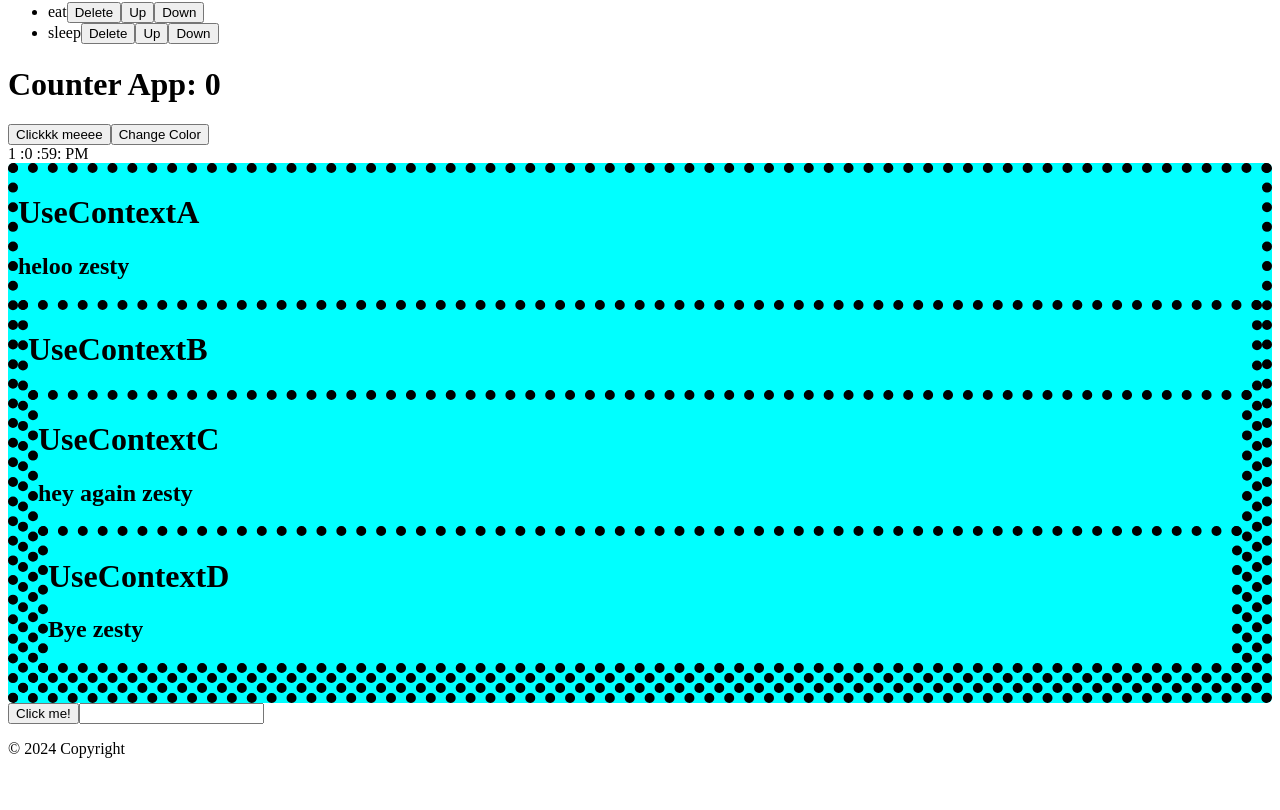
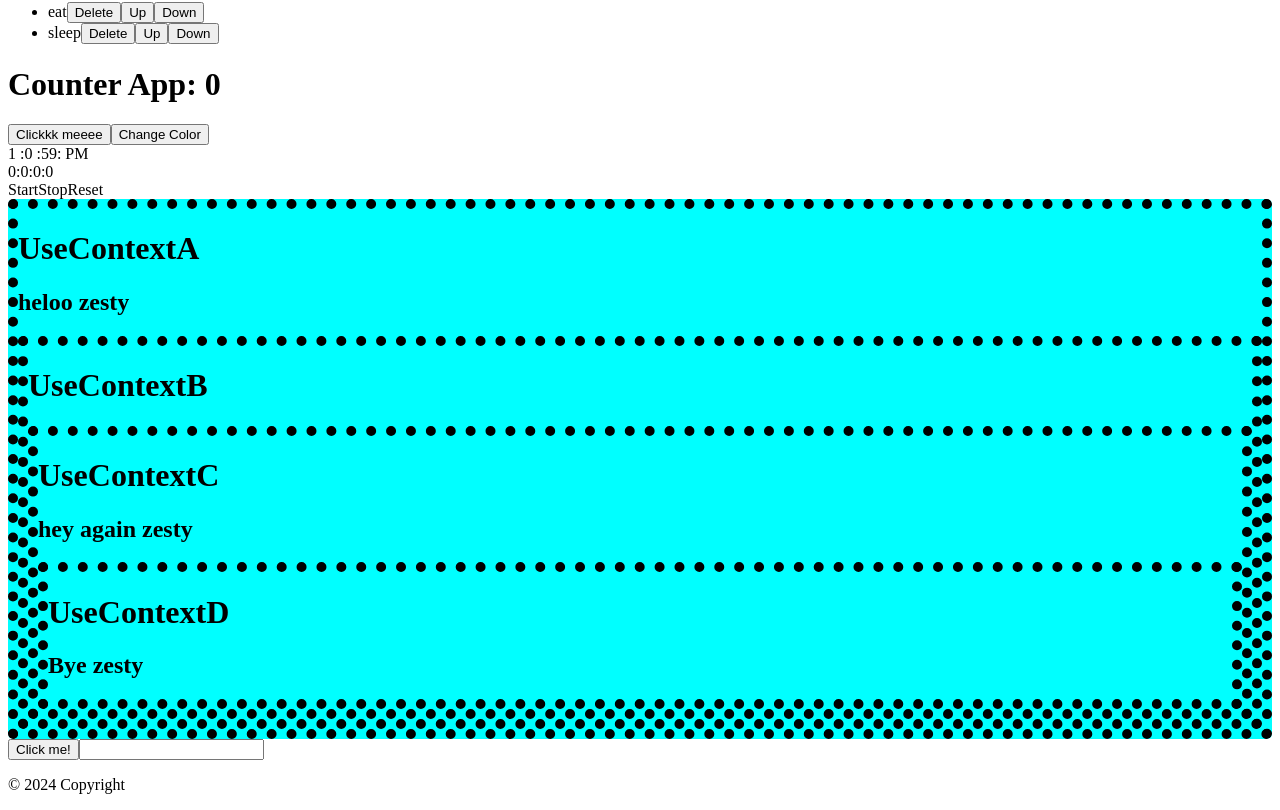
Before and after one commit to ZestyZeeshan/ReactRevision, a React (Vite) app: page / in a window 1280 px wide. Shown: the part 2390-3200 px from the top of the page. Before the commit the page ends 3164 px from the top, so only its background shows below. Built offline with nearby package versions, Linux system fonts and the light colour scheme.

Commit message:
StopWatch

```diff
--- a/src/Stopwatch/StopWatch.jsx
+++ b/src/Stopwatch/StopWatch.jsx
@@ -1,7 +1,56 @@
+import React,{useState,useEffect,useRef} from "react";
+const StopWatch=()=>{
 
-const StopWatch=()=>{
+
+const[running,setrunning]=useState(false);
+const[elapsedtime,setelapsedtime]=useState(0);
+const intervalRef = useRef(null);
+const strattimRef = useRef(0);
+
+useEffect(()=>{
+    if(running){
+        intervalRef.current = setInterval(()=>{
+            setelapsedtime(Date.now() - strattimRef.current);
+        },10);
+    }
+    return()=>{
+        clearInterval(intervalRef.current)
+    }
+
+},[running]);
+
+function start(){
+  setrunning(true);
+  strattimRef.current = Date.now() - elapsedtime;
+}
+
+function stop(){
+   setrunning(false);
+}
+
+function reset(){
+    setelapsedtime(0);
+    setrunning(false);
+
+}
+
+function formatTime(){
+    let hours = Math.floor(elapsedtime /(1000*60*60))
+
+    let minutes = Math.floor(elapsedtime /(1000*60)%60)
+
+    let seconds = Math.floor(elapsedtime /(1000)%60);
+
+    let milliseconds = Math.floor((elapsedtime %1000) /10)
+  return `${hours}:${minutes}:${seconds}:${milliseconds}`
+}
+
     return(
-        <div>
+        <div className="stopwatcch">
+            <div className="display">{formatTime()}</div>
+            <buton onClick={start}>Start</buton>
+            <buton onClick={stop}>Stop</buton>
+            <buton onClick={reset}>Reset</buton>
 
         </div>
     )
```
